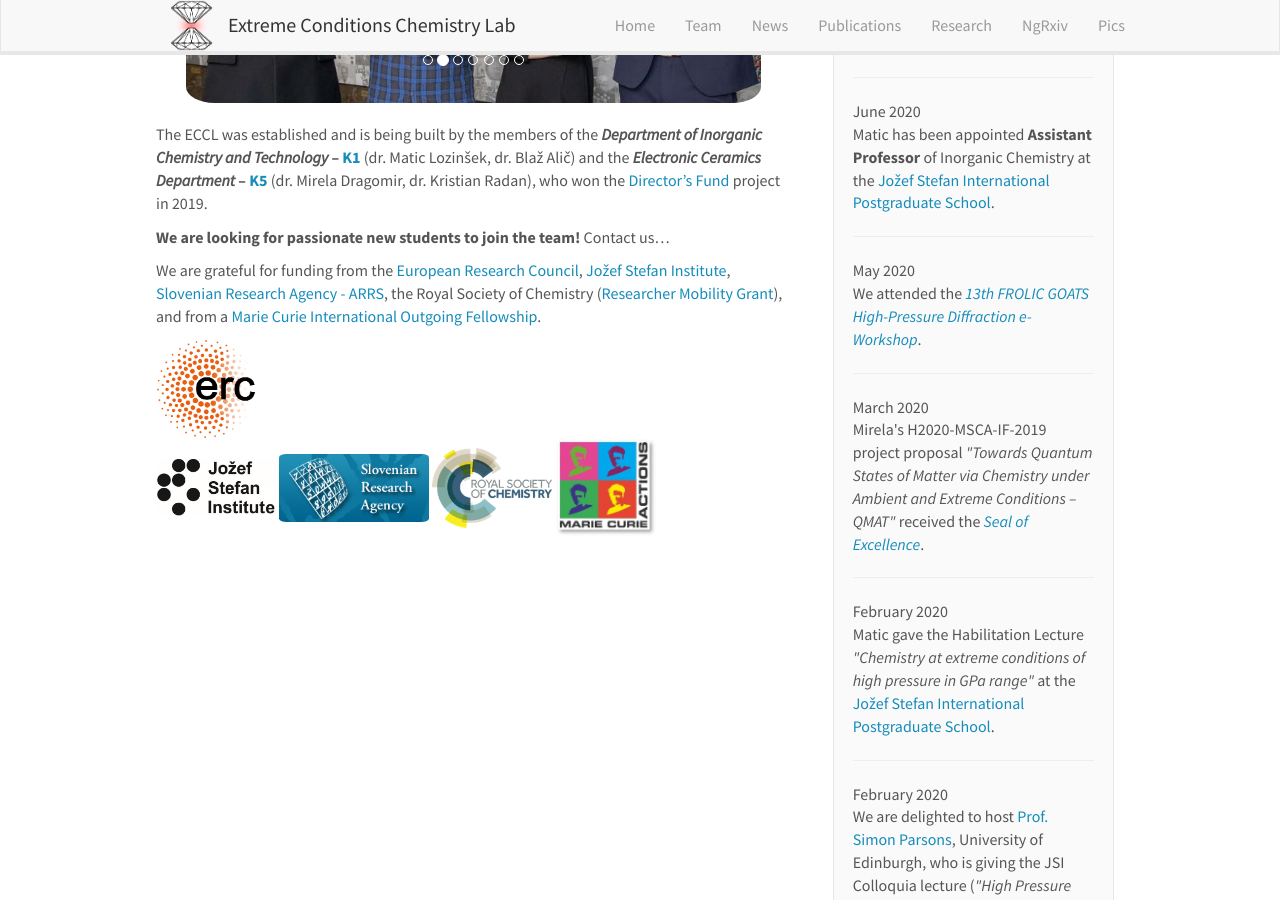
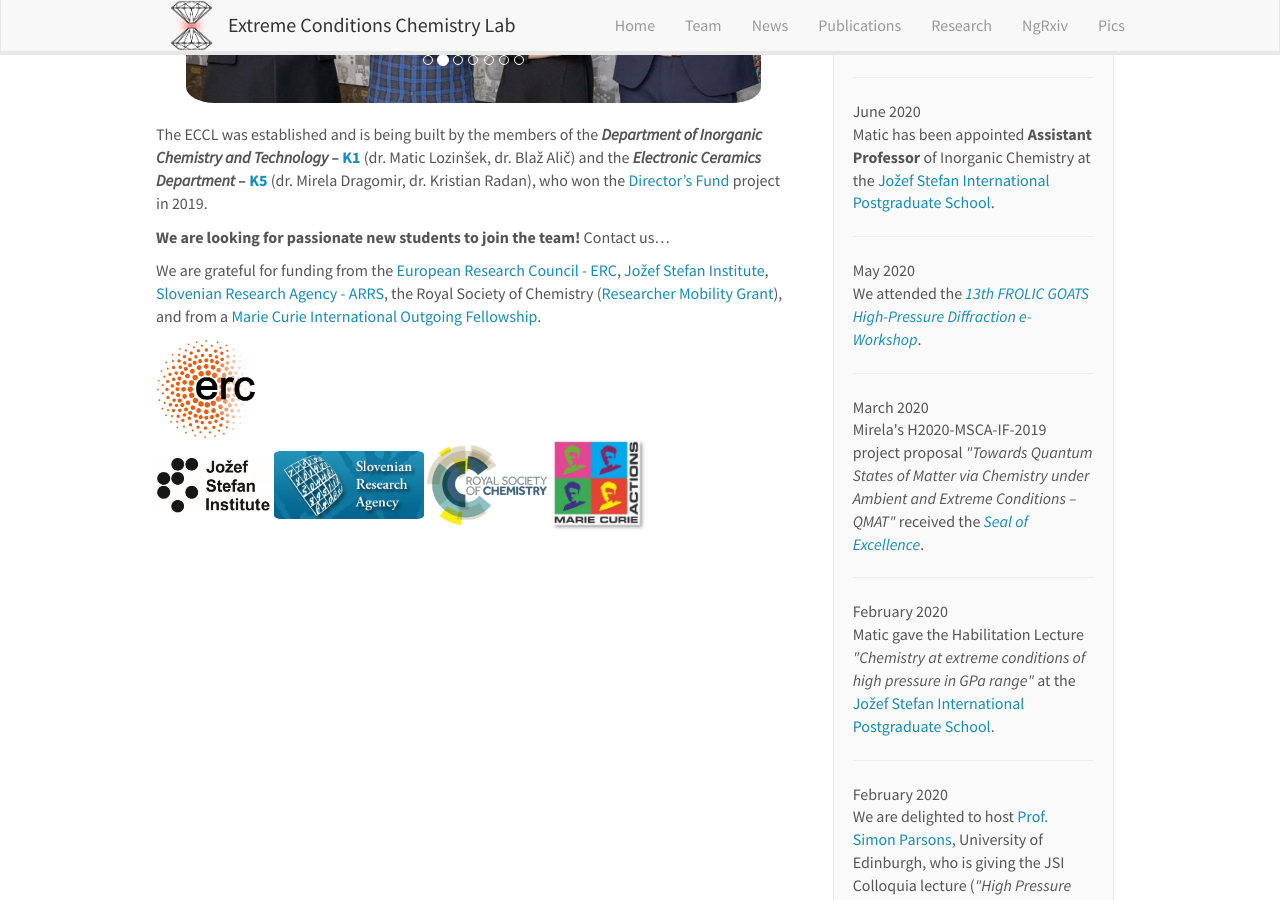
Before and after one commit to eccl-jsi/eccl-jsi.github.io, a Jekyll site: the page built from _pages/home.md, in a window 1280 px wide and 900 px high, scrolled down 466 px. Built offline with Jekyll 4.4.1, drawn with Linux system fonts in a browser that asks for light colours; nearby versions of some CDN libraries.

Commit message:
Update home.md

```diff
--- a/_pages/home.md
+++ b/_pages/home.md
@@ -67,12 +67,12 @@
  **We are  looking for passionate new students to join the team!** Contact us...
 
 
-We are grateful for funding from the [European Research Council](https://erc.europa.eu/), [Jožef Stefan Institute](https://www.ijs.si/ijsw/V001/JSI), [Slovenian Research Agency - ARRS](http://www.arrs.si/en/), the Royal Society of Chemistry ([Researcher Mobility Grant](https://www.rsc.org/scienceandtechnology/funding/researcher-mobility/)), and from a [Marie Curie International Outgoing Fellowship](https://ec.europa.eu/research/mariecurieactions/actions/individual-fellowships_en).
+We are grateful for funding from the [European Research Council - ERC](https://erc.europa.eu/), [Jožef Stefan Institute](https://www.ijs.si/ijsw/V001/JSI), [Slovenian Research Agency - ARRS](http://www.arrs.si/en/), the Royal Society of Chemistry ([Researcher Mobility Grant](https://www.rsc.org/scienceandtechnology/funding/researcher-mobility/)), and from a [Marie Curie International Outgoing Fellowship](https://ec.europa.eu/research/mariecurieactions/actions/individual-fellowships_en).
 
 <figure class="fourth">
   <img src="{{ site.url }}{{ site.baseurl }}/images/logopic/ERC-logo.png" style="width: 100px">
-  <img src="{{ site.url }}{{ site.baseurl }}/images/logopic/JSI-logo.jpg" style="width: 120px">
+  <img src="{{ site.url }}{{ site.baseurl }}/images/logopic/JSI-logo.jpg" style="width: 115px">
   <img src="{{ site.url }}{{ site.baseurl }}/images/logopic/ARRS-logo.gif" style="width: 150px">
   <img src="{{ site.url }}{{ site.baseurl }}/images/logopic/RSC-logo.png" style="width: 120px">
-  <img src="{{ site.url }}{{ site.baseurl }}/images/logopic/MC-logo.jpg" style="width: 100px">
+  <img src="{{ site.url }}{{ site.baseurl }}/images/logopic/MC-logo.jpg" style="width: 95px">
 </figure>
```
